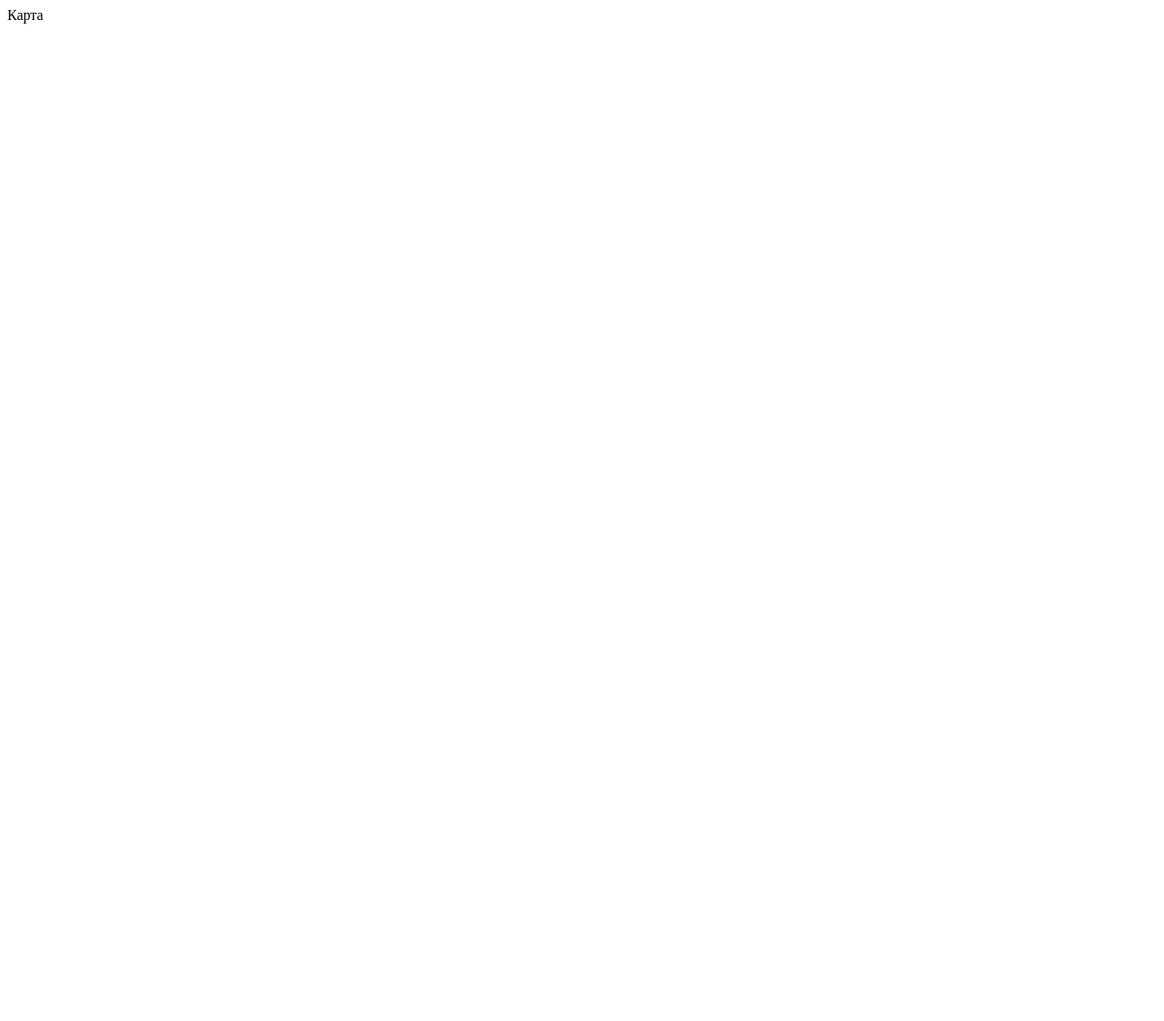
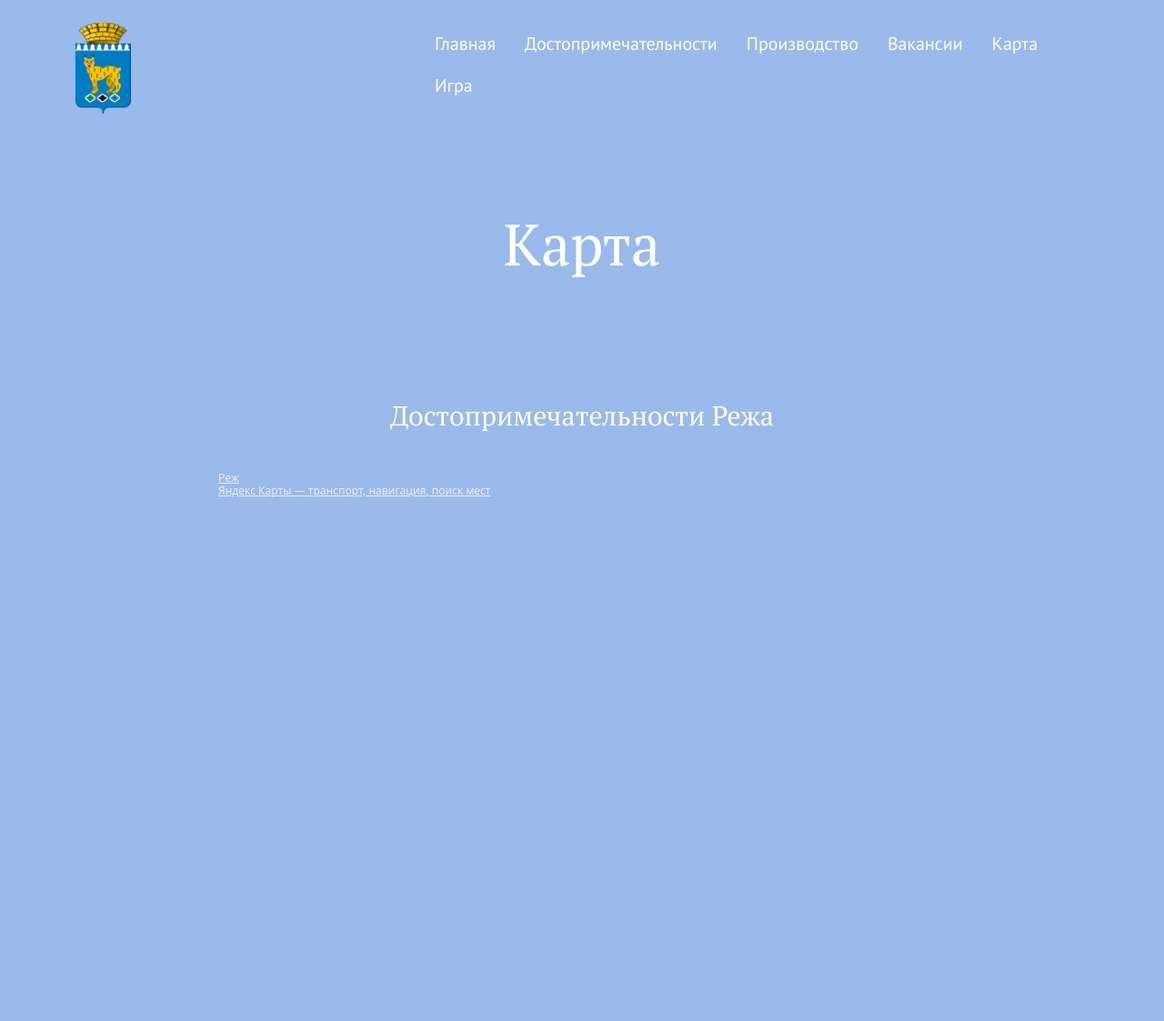
Before and after one commit to Buskervil/Rezh, a Django app: page /map/ in a window 1280 px wide. Before the commit the page is almost empty. Shown: the whole page at 91% size. Before the commit the page ends 26 px from the top, so only its background shows below. Run offline with Django 4.2, Linux system fonts and the light colour scheme.

Commit message:
Добавил страницу с картой

```diff
--- /dev/null
+++ b/RezhPrj/RezhApp/static/styles/map.css
@@ -0,0 +1,17 @@
+.map-intro {
+    margin-top: 150px;
+}
+.map{
+    text-align: center;
+}
+.map__title{
+    font-family: 'PT Serif';
+    font-style: normal;
+    font-weight: 400;
+    font-size: 30px;
+    line-height: 48px;
+    align-items: center;
+    color: #FFFFFF;
+    text-align: center;
+    margin-bottom: 36px;
+}
--- a/RezhPrj/RezhApp/templates/RezhApp/map.html
+++ b/RezhPrj/RezhApp/templates/RezhApp/map.html
@@ -1 +1,33 @@
 {% extends 'RezhApp/base.html' %}
+{% load static %}
+{% block styles %}
+<link rel="stylesheet" type="text/css" href="{% static 'styles/map.css' %}" />
+{% endblock %}
+{% block content %}
+<div class="map-intro">
+                <div class="container">
+                    <div class="row block__header-row">
+                        <div class="col-12">
+                            <h1 class="vic-intro__header block__header">Карта</h1>
+                        </div>
+                    </div>
+                </div>
+            </div>
+<div class="map">
+    <div class="container">
+        <div class="row">
+            <div class="col-12">
+                <div class="map__title"> Достопримечательности Режа</div>
+            </div>
+        </div>
+        <div class="row">
+            <div class="col-12">
+                <div style="position:relative;overflow:hidden;">
+                    <a href="https://yandex.ru/maps/20684/rezh/?utm_medium=mapframe&utm_source=maps" style="color:#eee;font-size:12px;position:absolute;top:0px;">Реж</a>
+                    <a href="https://yandex.ru/maps/20684/rezh/?from=api-maps&ll=61.396004%2C57.375080&mode=usermaps&origin=jsapi_2_1_79&um=constructor%3A91d5d7c6b15dc858f66c2ce864fdc83b8efedd8c87fed1f131f3bdc107d8608c&utm_medium=mapframe&utm_source=maps&z=15" style="color:#eee;font-size:12px;position:absolute;top:14px;">Яндекс Карты — транспорт, навигация, поиск мест</a>
+                    <iframe src="https://yandex.ru/map-widget/v1/-/CCUJNRrH0A" width="800" height="600" frameborder="1" allowfullscreen="true" style="position:relative;"></iframe></div>
+            </div>
+        </div>
+    </div>
+</div>
+{% endblock %}
--- a/RezhPrj/RezhApp/templates/includes/header.html
+++ b/RezhPrj/RezhApp/templates/includes/header.html
@@ -26,7 +26,7 @@
                             <a href='/#jobs' class='header__nav-link nav-link'>Вакансии</a>
                         </li>
                         <li class='header__item nav-item'>
-                            <a href='/#' class='header__nav-link nav-link'>Карта</a>
+                            <a href='/map' class='header__nav-link nav-link'>Карта</a>
                         </li>
                         <li class='header__item nav-item'>
                             <a href='/#' class='header__nav-link nav-link'>Игра</a>
--- a/RezhPrj/RezhApp/views.py
+++ b/RezhPrj/RezhApp/views.py
@@ -37,7 +37,7 @@ def history(request, id):
     return render(request, 'RezhApp/history.html', context=data)
 
 def map(request):
-    return HttpResponse("Карта")
+    return render(request, 'RezhApp/map.html')
 
 def victorina(request):
     return render(request, 'RezhApp/victorina.html')
```
